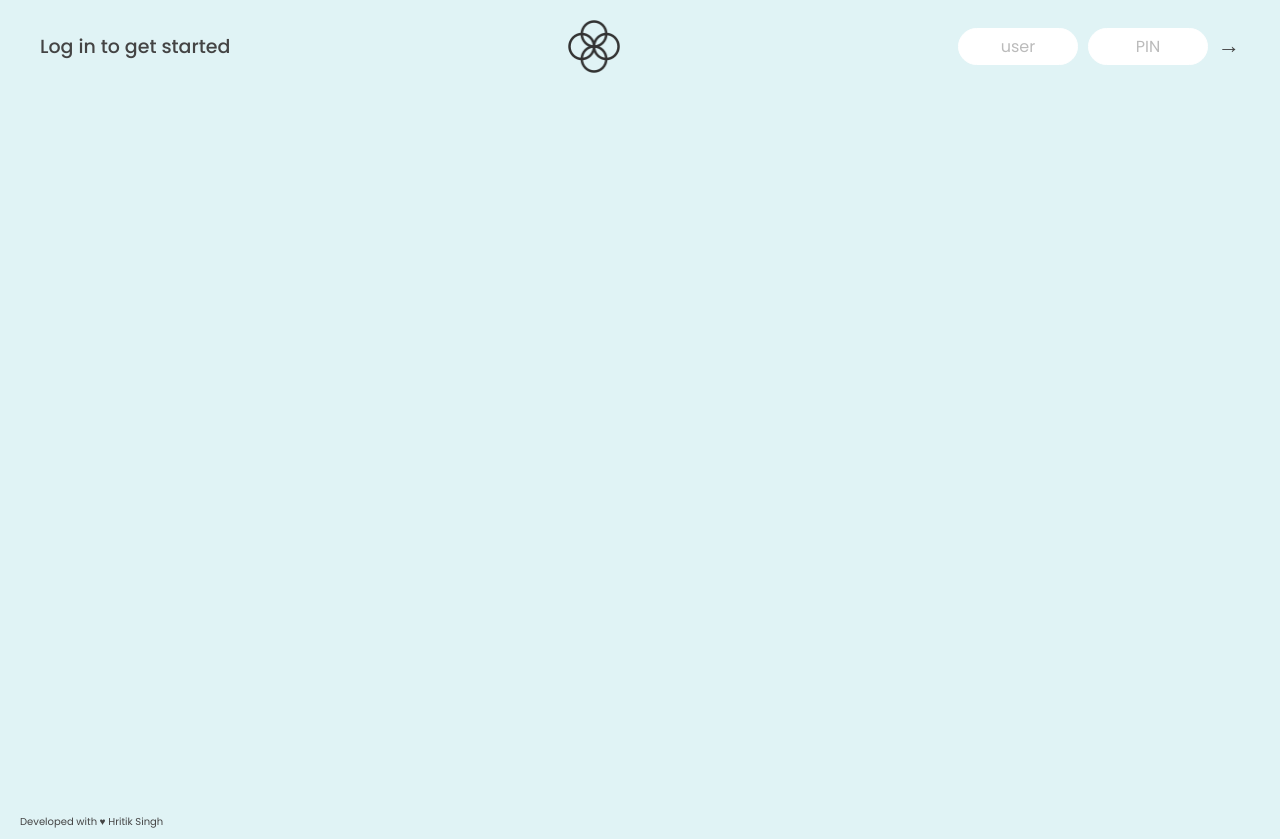
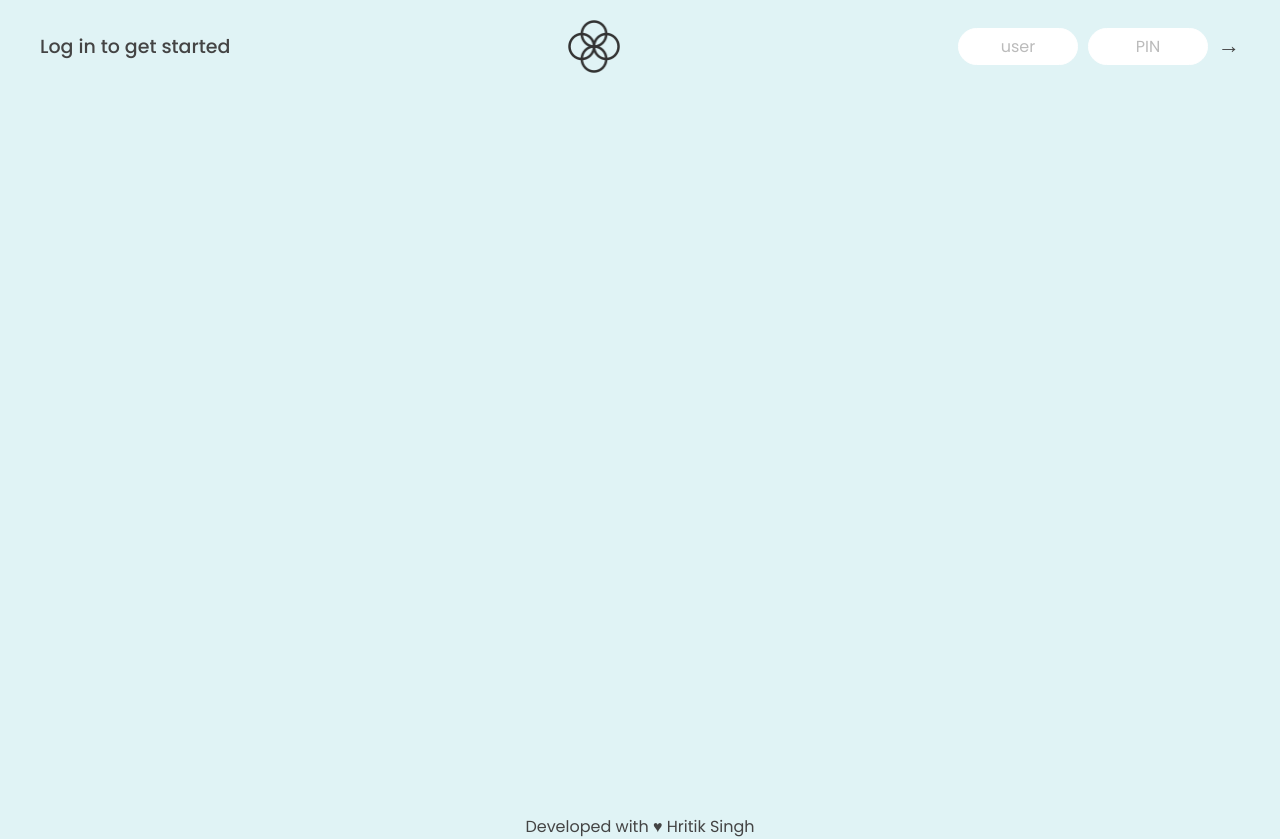
Before and after one commit to hritikd3/Bankify-project, a plain HTML site: page index.html in a window 1280 px wide. Drawn offline with Linux system fonts and the light colour scheme.

Commit message:
ui changes

```diff
--- a/css/style.css
+++ b/css/style.css
@@ -297,3 +297,13 @@ h2 {
 .timer {
   font-weight: 600;
 }
+
+
+
+
+/* footer  */
+.footer{
+  font-size: 16px;
+text-align: center;
+
+}
```
